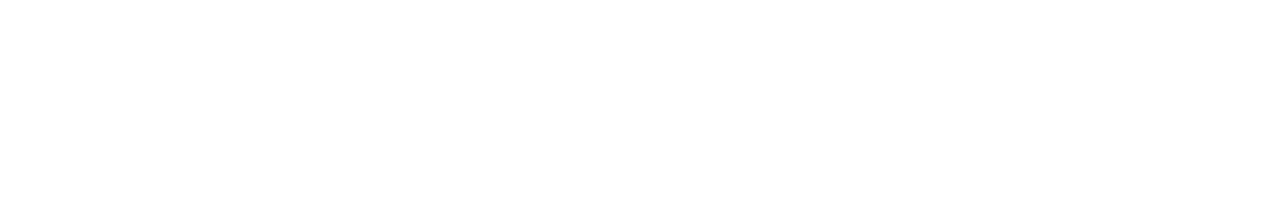
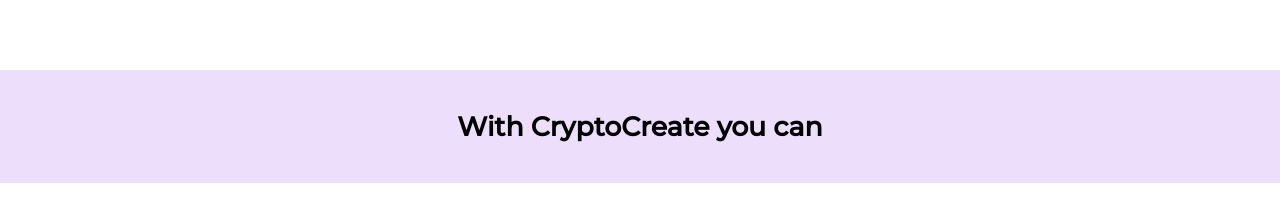
Before and after one commit to Arch0125/CryptoCreate---ETHeernals-22, a Next.js app: page /Intro in a window 1280 px wide. Shown: the part 308-530 px from the top of the page. Built offline with nearby package versions, Linux system fonts and the light colour scheme.

Commit message:
pages : "Update Feature section in Intro Page"

```diff
--- a/pages/Intro.js
+++ b/pages/Intro.js
@@ -1,6 +1,7 @@
 import React, { Component } from 'react';
 
 class Intro extends Component {
+
     render() {
         return (
             <div className="App">
@@ -18,6 +19,10 @@
                     Art with help of <span class="purpletext">Crypto</span>
                 </h1>
 
+                <div  class="container1">
+                    <label  class="intro">With CryptoCreate you can</label>
+                </div>
+
 
             </div>
         );
--- a/pages/styles.css
+++ b/pages/styles.css
@@ -1,3 +1,5 @@
+
+@import url('https://fonts.googleapis.com/css2?family=Montserrat:wght@500&display=swap');
 .App {
     font-family: sans-serif;
     text-align: center;
@@ -14,11 +16,10 @@
   }
 
   .intro {
-    font-weight: 200;
-    font-family: Arial, Helvetica, sans-serif;
+    font-weight: 600;
+    font-family: "Montserrat";
     text-align: left;
-    padding-left: 5%;
-    font-size: 15pt;
+    font-size: 20pt;
   }
 
   .purpletext {
@@ -52,7 +53,9 @@
   .container1 {
     padding-top: 5pt;
     padding-bottom: 5pt;
-    margin-top: 20pt;
+    margin-top: 70pt;
+    padding-top: 40px;
+    padding-bottom: 40px;
     background-color: rgba(137, 43, 226, 0.152);
   }
   .support {
```
